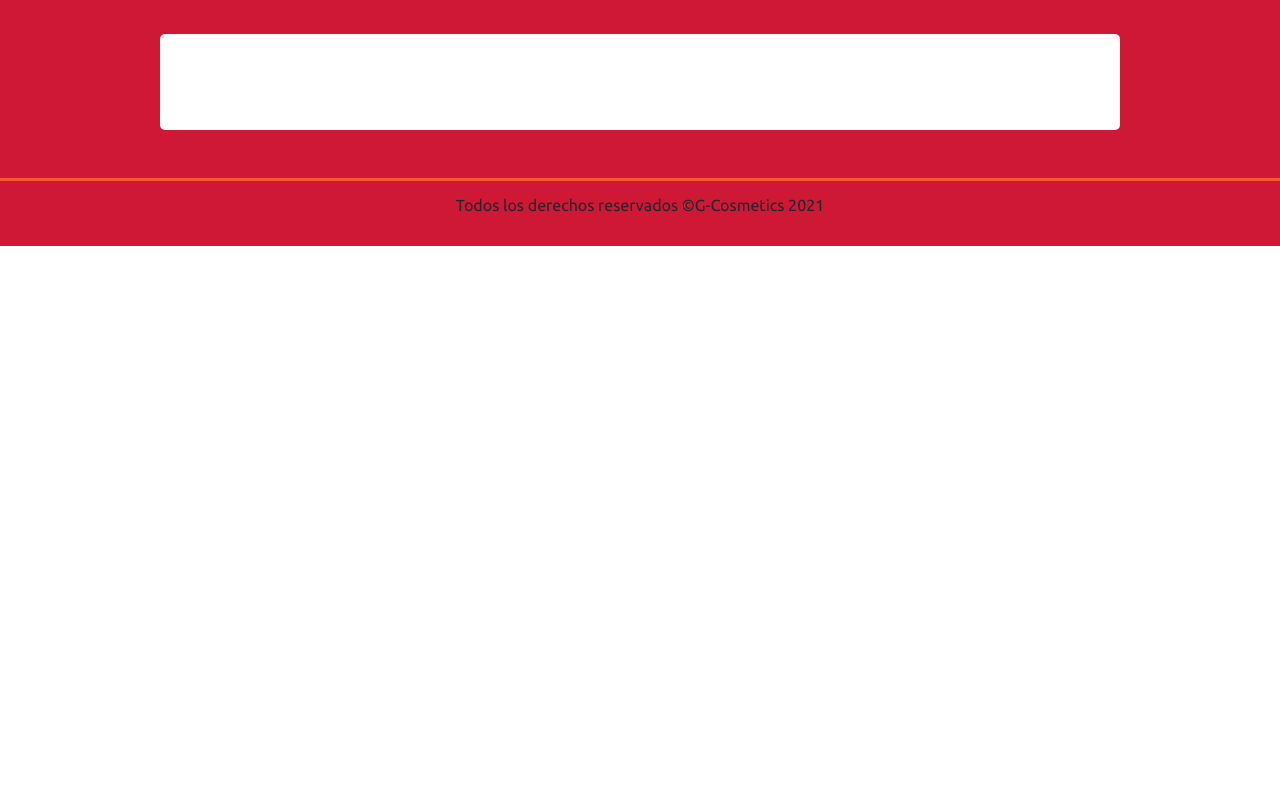
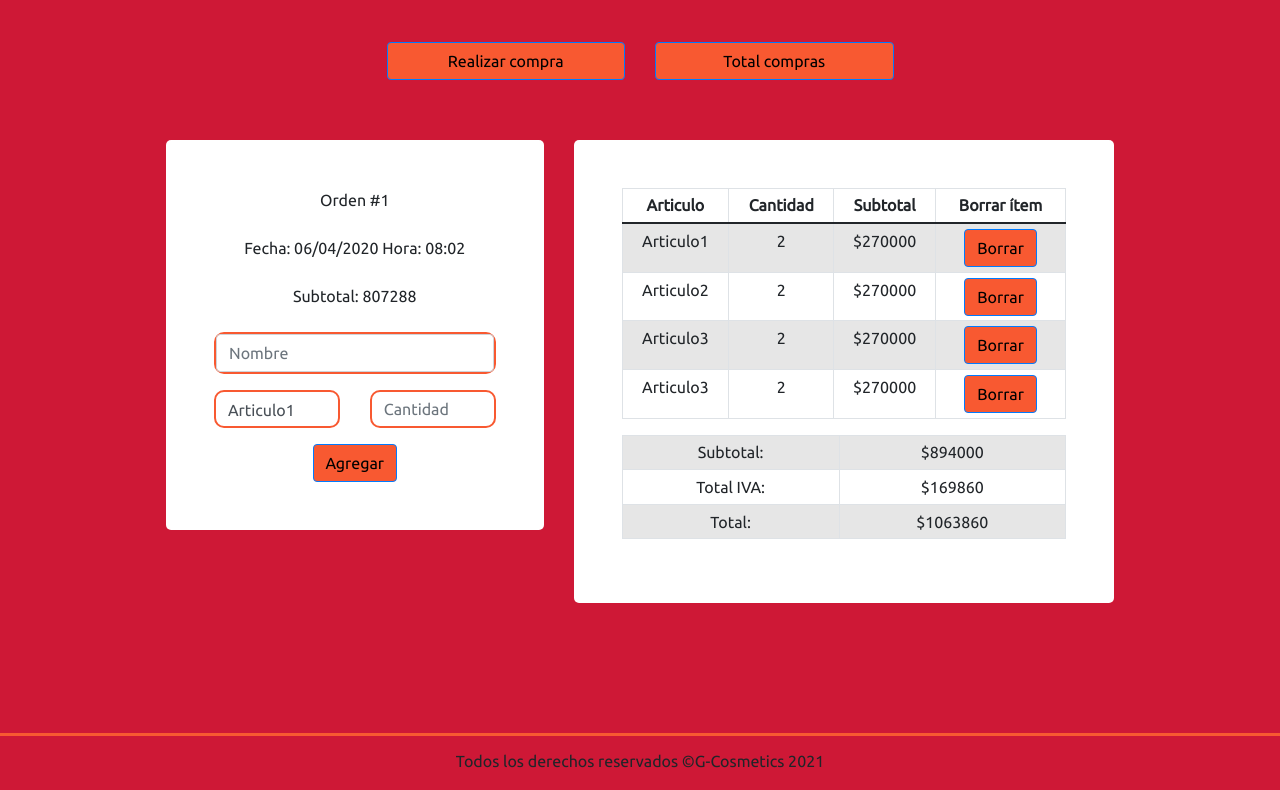
Before and after one commit to samuVillegas/software-geek-cosmetics, a React app in the folder client/: page / in a window 1280 px wide. Shown: the part 191-981 px from the top of the page. Before the commit the page ends 800 px from the top, so only its background shows below. Built offline with nearby package versions, Linux system fonts and the light colour scheme.

Commit message:
Se modifica la BD, se realiza la maquetacion de realizar compra

```diff
--- /dev/null
+++ b/client/src/components/MakePurchase.jsx
@@ -0,0 +1,106 @@
+import React from 'react';
+import { Container, Row, Col, Button, Form, Table } from 'react-bootstrap';
+import '../styles/MakePurchase.css'
+
+const MakePurchase = () => {
+    return (
+        <div className="makePurchase" >
+            <Container className="text-center mt-2 mx-auto my-1 p-5 bosy ">
+                <Row>
+                    <Col sm={5}> <div className="text-center mt-1 mx-auto my-1 p-5 bosy w-100 containerMake">
+                        <Form>
+                            <Form.Group>
+                                <Form.Label>Orden #1</Form.Label>
+                            </Form.Group>
+                            <Form.Group>
+                                <Form.Label>Fecha: 06/04/2020</Form.Label>{' '}
+                                <Form.Label>Hora: 08:02</Form.Label>
+                            </Form.Group>
+                            <Form.Group>
+                                <Form.Label>Subtotal: 807288</Form.Label>
+                            </Form.Group>
+                            <Form.Group controlId="formBasicEmail" className="inputMake">
+                                <Form.Control type="text" placeholder="Nombre" />
+                            </Form.Group>
+                            <Form.Group>
+                                <Row>
+                                    <Col>
+                                        <Form.Control as="select" className="inputMake">
+                                            <option>Articulo1</option>
+                                            <option>Articulo2</option>
+                                        </Form.Control>
+                                    </Col>
+                                    <Col>
+                                        <Form.Control type="text" placeholder="Cantidad" className="inputMake"/>
+                                    </Col>
+                                </Row>
+                            </Form.Group>
+                            <Button className="buttonMake">
+                                Agregar
+                            </Button>
+                        </Form>
+                    </div> </Col>
+                    <Col sm={7}> <div className="text-center mt-1 mx-auto my-1 p-5 bosy w-100 containerMake">
+                        <Table striped bordered hover responsive size="sm">
+                            <thead>
+                                <tr>
+                                    <th>Articulo</th>
+                                    <th>Cantidad</th>
+                                    <th>Subtotal</th>
+                                    <th>Borrar ítem</th>
+                                </tr>
+                            </thead>
+                            <tbody>
+                                <tr>
+                                    <td>Articulo1</td>
+                                    <td>2</td>
+                                    <td>$270000</td>
+                                    <td><Button className="buttonMake">Borrar</Button></td>
+                                </tr>
+                                <tr>
+                                    <td>Articulo2</td>
+                                    <td>2</td>
+                                    <td>$270000</td>
+                                    <td><Button className="buttonMake">Borrar</Button></td>
+                                </tr>
+                                <tr>
+                                    <td>Articulo3</td>
+                                    <td>2</td>
+                                    <td>$270000</td>
+                                    <td><Button className="buttonMake">Borrar</Button></td>
+                                </tr>
+                                <tr>
+                                    <td>Articulo3</td>
+                                    <td>2</td>
+                                    <td>$270000</td>
+                                    <td><Button className="buttonMake">Borrar</Button></td>
+                                </tr>
+                            </tbody>
+                        </Table>
+                        <Table striped bordered hover size="sm">
+                            <tbody>
+                                <tr>
+                                    <td>Subtotal:</td>
+                                    <td>$894000</td>
+                                </tr>
+                                <tr>
+                                    <td>Total IVA:</td>
+                                    <td>$169860</td>
+                                </tr>
+                                <tr>
+                                    <td>Total:</td>
+                                    <td>$1063860</td>
+                                </tr>
+                            </tbody>
+
+                        </Table>
+
+                    </div></Col>
+                </Row>
+            </Container>
+
+        </div>
+    )
+}
+
+export default MakePurchase;
--- a/client/src/pages/Home.jsx
+++ b/client/src/pages/Home.jsx
@@ -1,7 +1,8 @@
 import React from 'react';
 import Header from '../components/base/Header'
 import Footer from '../components/base/Footer'
-import { Container } from 'react-bootstrap';
+import { Container,Row,Col,Button} from 'react-bootstrap';
+import MakePurchase from '../components/MakePurchase'
 import '../styles/Home.css'
 
 const Home = () => {
@@ -9,8 +10,21 @@ const Home = () => {
         <div className="home" >
             <Header/>
             <h2>Samuel David Villegas Bedoya</h2>
-            <div className="text-center mt-2 mx-auto my-5 p-5 bosy w-75 contenedorHome">
-            </div>
+            <Container className="text-center mt-2 mx-auto my-1 p-5 bosy">
+                <Row>
+                    <Col></Col>
+                    <Col><Button className="buttonHome">Realizar compra</Button>{' '}</Col>
+                    <Col><Button className="buttonHome">Total compras</Button>{' '}</Col>
+                    <Col></Col>
+                </Row>
+                <Row>
+                    <Col>
+                    <MakePurchase/>
+                    </Col>
+
+                </Row>
+            </Container>
+
             <Footer/>
         </div>
     )
--- a/client/src/styles/Header.css
+++ b/client/src/styles/Header.css
@@ -14,5 +14,6 @@
 .header .titleLogo{
     font-size: 3.2vw;
     color: black;
-
+    background-color: #F85931;
+    border-radius: 1rem;
 }
--- a/client/src/styles/Home.css
+++ b/client/src/styles/Home.css
@@ -1,10 +1,22 @@
-.home .contenedorHome{
-    background-color: white;
-    border-radius: 5px;
-}
-
 .home h2{
     font-size: 3.0vw;
     text-align: center;
     color: black;
+    background-color: #F85931;
+    border-radius: 1rem;
 }
+
+.buttonHome{
+    background-color: #F85931;
+    color: black;
+    width: 100%;
+}
+
+.buttonHome:hover{
+    background-color: #CE1836;
+    color: white;
+}
+
+.buttonHome:focus{
+    background-color: #CE1836;
+}
--- /dev/null
+++ b/client/src/styles/MakePurchase.css
@@ -0,0 +1,27 @@
+.makePurchase .containerMake{
+    background-color: white;
+    border-radius: 5px;
+}
+
+.buttonMake{
+    background-color: #F85931;
+    color: black;
+}
+
+.buttonMake:hover{
+    background-color: #CE1836;
+    color: white;
+}
+
+.buttonMake:focus{
+    background-color: #CE1836;
+}
+
+.inputMake{
+    border: 2px solid #F85931;
+    border-radius: 10px;
+}
+
+.inputMake:focus{
+    border: 2px solid #CE1836;
+}
--- a/server/controller/controller.js
+++ b/server/controller/controller.js
@@ -1,3 +1,4 @@
+const { cnn_mysql } = require('../config/db.js')
 module.exports = {
     getMain:(req,res)=>{
         res.send('<h1>Hola mundo</h1>');
--- a/server/package.json
+++ b/server/package.json
@@ -12,7 +12,8 @@
   "dependencies": {
     "cors": "^2.8.5",
     "dotenv": "^8.2.0",
-    "express": "^4.17.1"
+    "express": "^4.17.1",
+    "mysql2": "^2.2.5"
   },
   "devDependencies": {
     "morgan": "^1.10.0",
```
Also changed, not shown: client/src/components/ShowOrders.jsx (added, +43 -0 lines), server/config/db.js (+12 -0 lines), 2 other files.
